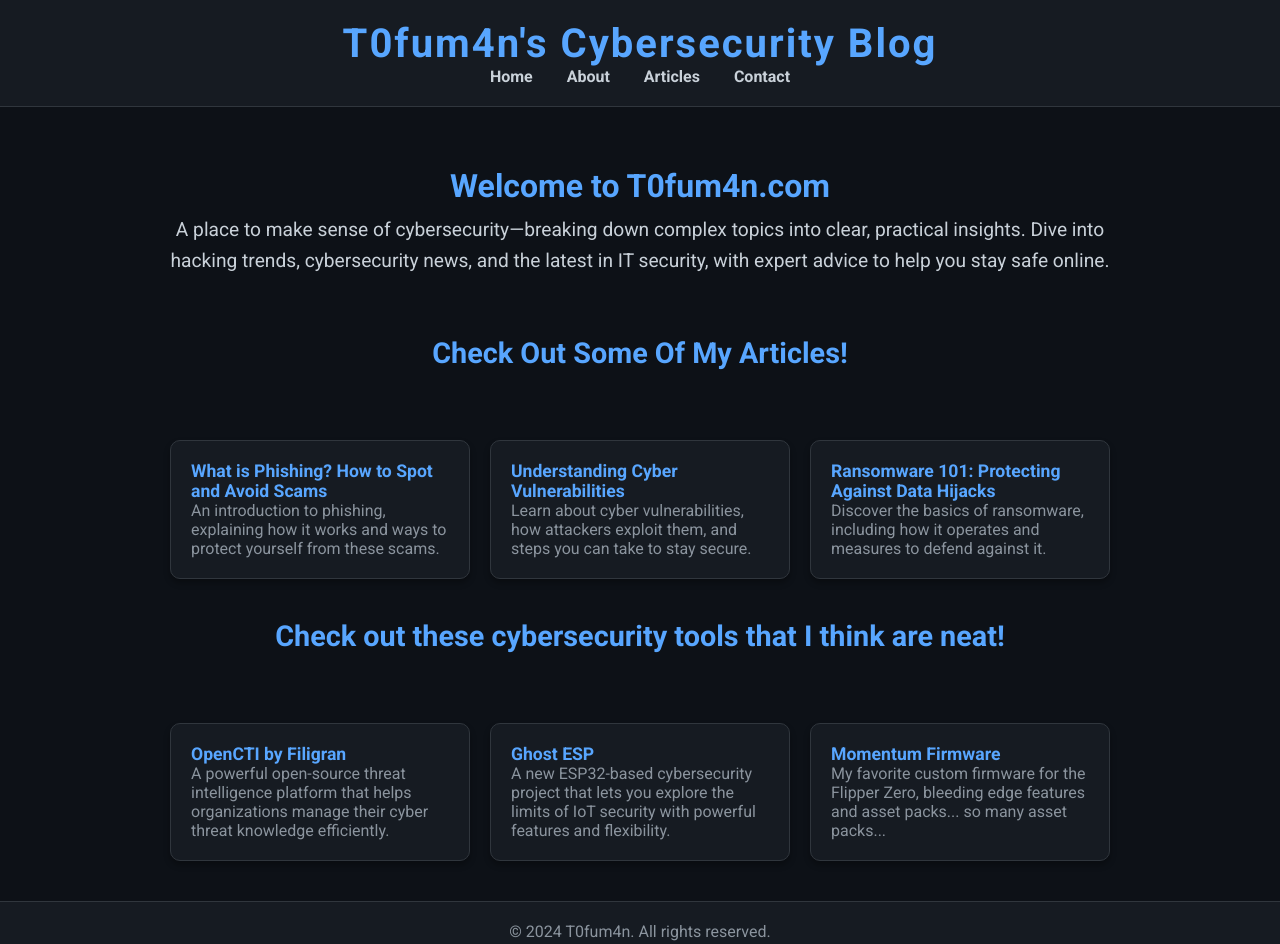
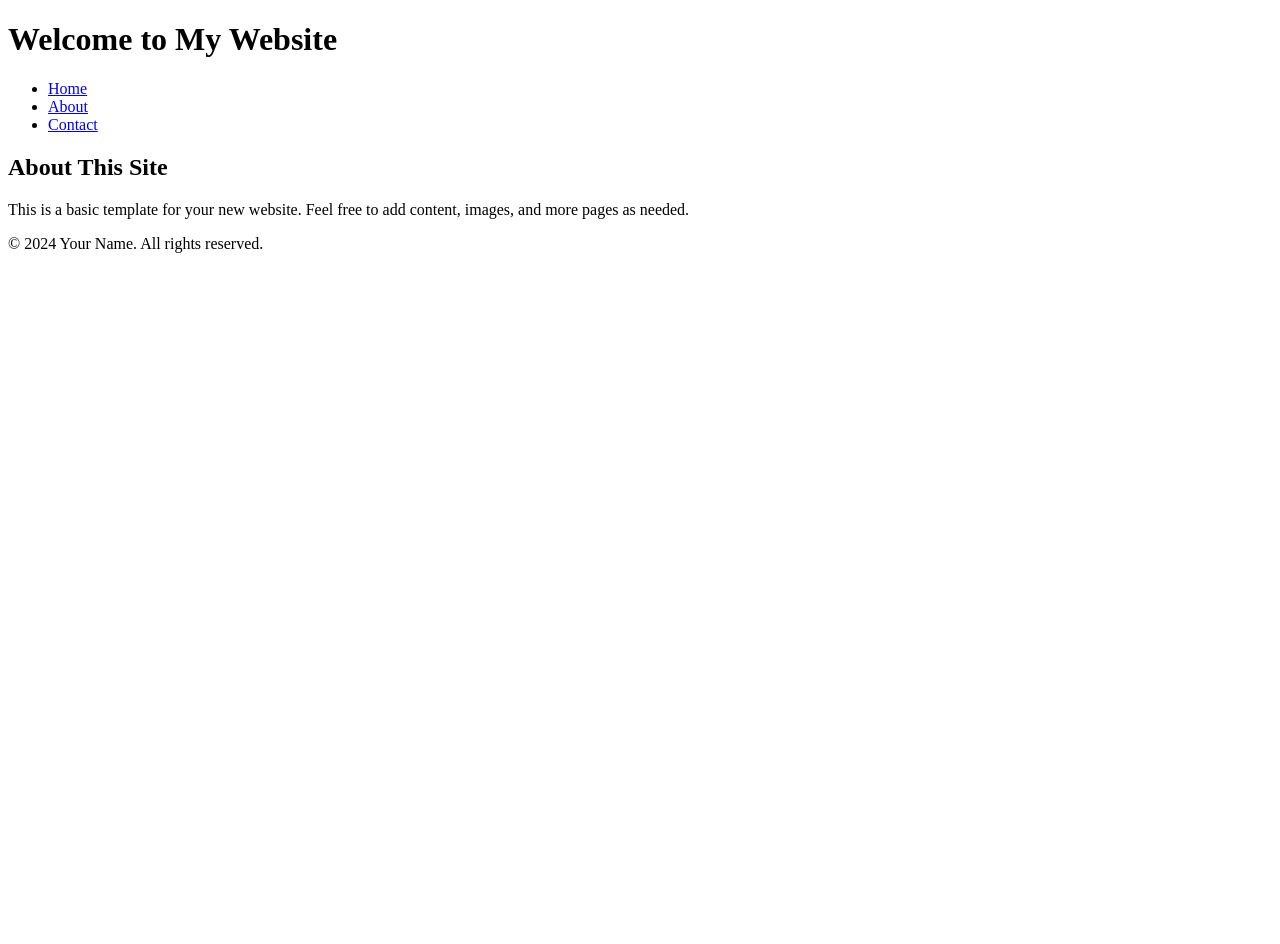
Before and after one commit to t0fum4n/Website, a plain HTML site: page index.html in a window 1280 px wide. After the commit the page ends 800 px from the top, so only its background shows below. Drawn offline with Linux system fonts and the light colour scheme.

Commit message:
udpated index.html

```diff
--- a/index.html
+++ b/index.html
@@ -1,184 +1,40 @@
 <!DOCTYPE html>
 <html lang="en">
 <head>
-    <meta charset="UTF-8">
-    <meta name="viewport" content="width=device-width, initial-scale=1.0">
-    <meta name="description" content="Cybersecurity blog by T0fum4n, covering hacking, threat intelligence, and all things IT security.">
-    <title>T0fum4n | Cybersecurity Blog</title>
-
-    <!-- Google Fonts -->
-    <link href="https://fonts.googleapis.com/css2?family=Roboto:wght@400;700&display=swap" rel="stylesheet">
-
-    <style>
-        * {
-            margin: 0;
-            padding: 0;
-            box-sizing: border-box;
-        }
-        html, body {
-            height: 100%;
-            font-family: 'Roboto', sans-serif;
-            background-color: #0d1117;
-            color: #c9d1d9;
-        }
-        body {
-            display: flex;
-            flex-direction: column;
-            align-items: center;
-        }
-        header {
-            background-color: #161b22;
-            width: 100%;
-            padding: 20px;
-            text-align: center;
-            border-bottom: 1px solid #30363d;
-        }
-        header h1 {
-            font-size: 2.5rem;
-            letter-spacing: 2px;
-            color: #58a6ff;
-        }
-        nav a {
-            color: #c9d1d9;
-            text-decoration: none;
-            margin: 0 15px;
-            font-weight: 700;
-        }
-        nav a:hover {
-            color: #58a6ff;
-        }
-        .hero {
-            text-align: center;
-            padding: 60px 20px;
-            max-width: 1000px; /* Match max-width with other sections */
-            margin: 0 auto;
-        }
-        .hero h2 {
-            font-size: 2rem;
-            margin-bottom: 10px;
-            color: #58a6ff;
-        }
-        .hero p {
-            font-size: 1.2rem;
-            line-height: 1.6;
-        }
-        .content, .tools-content {
-            display: flex;
-            justify-content: center;
-            flex-wrap: wrap;
-            gap: 20px;
-            padding: 40px 20px;
-            max-width: 1000px;
-            margin: 0 auto;
-        }
-        .card {
-            background-color: #161b22;
-            border: 1px solid #30363d;
-            border-radius: 10px;
-            width: 300px;
-            padding: 20px;
-            box-shadow: 0px 4px 6px rgba(0, 0, 0, 0.3);
-        }
-        .card h3 {
-            font-size: 1.1rem;
-        }
-        .card p {
-            color: #8b949e;
-        }
-        .card a {
-            text-decoration: none;
-            color: #58a6ff;
-            font-weight: 700;
-        }
-        .card a:hover {
-            color: #c9d1d9;
-        }
-        footer {
-            background-color: #161b22;
-            text-align: center;
-            padding: 20px;
-            border-top: 1px solid #30363d;
-            width: 100%;
-        }
-        footer p {
-            margin: 0;
-            color: #8b949e;
-        }
-        .articles-section h2, .tools-section h2 {
-            color: #58a6ff;
-            text-align: center;
-            font-size: 1.8rem;
-            margin-bottom: 30px;
-        }
-        main {
-            flex: 1;
-            width: 100%;
-            display: flex;
-            flex-direction: column;
-            align-items: center;
-        }
-    </style>
+    <meta charset="UTF-8" />
+    <meta name="viewport" content="width=device-width, initial-scale=1.0" />
+    <meta name="description" content="A brief description of your website goes here." />
+    <meta name="keywords" content="keywords, related, to, your, site" />
+    <meta name="author" content="Your Name" />
+    <title>Your Website Title</title>
+    <!-- Link to your external CSS -->
+    <link rel="stylesheet" href="styles.css" />
 </head>
 <body>
-
     <header>
-        <h1>T0fum4n's Cybersecurity Blog</h1>
+        <h1>Welcome to My Website</h1>
+        <!-- You can add a navigation menu here -->
         <nav>
-            <a href="index.html">Home</a>
-            <a href="about.html">About</a>
-            <a href="articles.html">Articles</a>
-            <a href="contact.html">Contact</a>
+            <ul>
+                <li><a href="#">Home</a></li>
+                <li><a href="#">About</a></li>
+                <li><a href="#">Contact</a></li>
+            </ul>
         </nav>
     </header>
 
     <main>
-        <section class="hero">
-            <h2>Welcome to T0fum4n.com</h2>
-            <p>A place to make sense of cybersecurity—breaking down complex topics into clear, practical insights. Dive into hacking trends, cybersecurity news, and the latest in IT security, with expert advice to help you stay safe online.</p>
-        </section>
+        <h2>About This Site</h2>
+        <p>This is a basic template for your new website. Feel free to add content, images, and more pages as needed.</p>
 
-        <section class="articles-section">
-            <h2>Check Out Some Of My Articles!</h2>
-            <div class="content">
-                <div class="card">
-                    <h3><a href="articles.html">What is Phishing? How to Spot and Avoid Scams</a></h3>
-                    <p>An introduction to phishing, explaining how it works and ways to protect yourself from these scams.</p>
-                </div>
-                <div class="card">
-                    <h3><a href="articles.html">Understanding Cyber Vulnerabilities</a></h3>
-                    <p>Learn about cyber vulnerabilities, how attackers exploit them, and steps you can take to stay secure.</p>
-                </div>
-                <div class="card">
-                    <h3><a href="articles.html">Ransomware 101: Protecting Against Data Hijacks</a></h3>
-                    <p>Discover the basics of ransomware, including how it operates and measures to defend against it.</p>
-                </div>
-            </div>
-        </section>
-
-        <section class="tools-section">
-            <h2>Check out these cybersecurity tools that I think are neat!</h2>
-            <div class="tools-content">
-                <div class="card">
-                    <h3><a href="https://filigran.io/solutions/open-cti/" target="_blank">OpenCTI by Filigran</a></h3>
-                    <p>A powerful open-source threat intelligence platform that helps organizations manage their cyber threat knowledge efficiently.</p>
-                </div>
-
-                <div class="card">
-                    <h3><a href="https://github.com/Spooks4576/Ghost_ESP" target="_blank">Ghost ESP</a></h3>
-                    <p>A new ESP32-based cybersecurity project that lets you explore the limits of IoT security with powerful features and flexibility.</p>
-                </div>
-
-                <div class="card">
-                    <h3><a href="https://momentum-fw.dev/" target="_blank">Momentum Firmware</a></h3>
-                    <p>My favorite custom firmware for the Flipper Zero, bleeding edge features and asset packs... so many asset packs...</p>
-                </div>
-            </div>
-        </section>
+        <!-- Add additional sections or articles here -->
     </main>
 
     <footer>
-        <p>© 2024 T0fum4n. All rights reserved.</p>
+        <p>&copy; 2024 Your Name. All rights reserved.</p>
     </footer>
 
+    <!-- Optional: Link to your external JavaScript file -->
+    <script src="script.js"></script>
 </body>
 </html>
```
Also changed, not shown: 1 other file.
